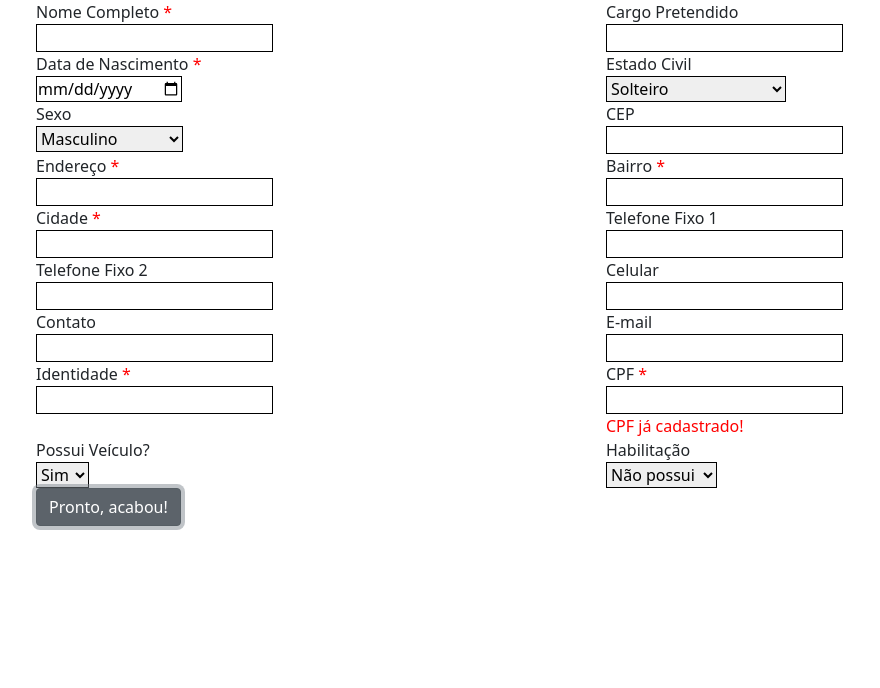
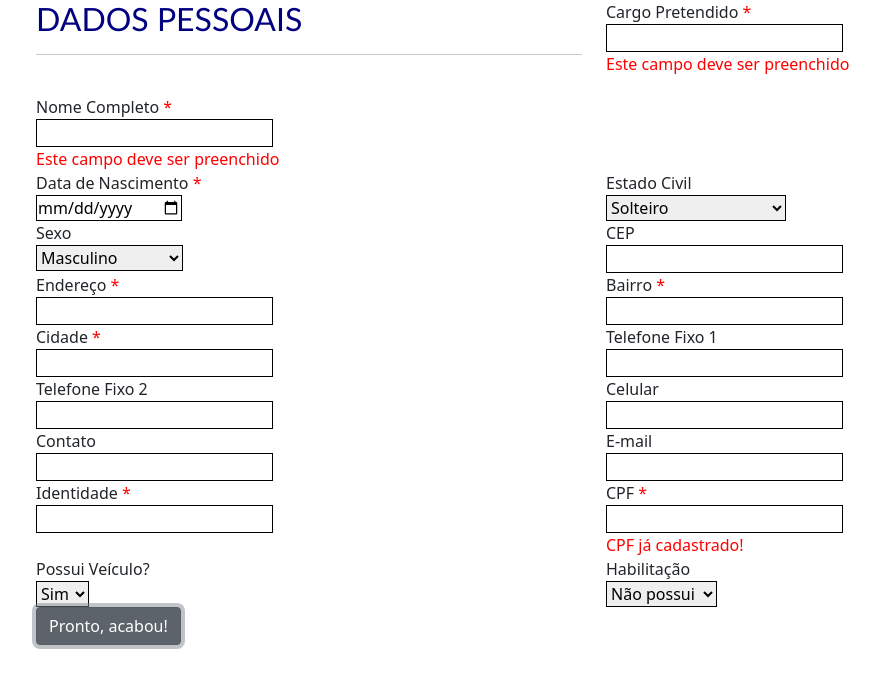
Before and after one commit to celamyrrha/front-star-tech, a React (Create React App) app: page / in a window 1280 px wide. Both pictures are taken after a click on the button "Pronto, acabou!". Shown: the top 688 px of the page, without its empty margins (46-926 px from the left). Built offline with nearby package versions, Linux system fonts and the light colour scheme; no server answers.

Commit message:
teste validação

```diff
--- a/src/App.js
+++ b/src/App.js
@@ -4,7 +4,10 @@ import axios from 'axios';
 import 'bootstrap/dist/css/bootstrap.min.css';
 import { Form, Button, Container, Col, Row } from 'reactstrap';
 
-
+const Subtitulo = styled.h2`
+  color: #000080;
+  font-family: 'Gill Sans', 'Gill Sans MT', Calibri, 'Trebuchet MS', sans-serif;
+`;
 const FormInput = styled.input`
 border: 1px solid;
 `;
@@ -36,6 +39,15 @@ const App = () => {
       }
 
     } catch (error) {
+      setNomeError(true);
+      setCargoError(true);
+      setDt_nascError(true);
+      setCepError(true);
+      setEnderecoError(true);
+      setBairroError(true);
+      setCidadeError(true);
+      setCelularError(true);
+      setEmailError(true);
       setCpfError(true);
     }
   };
@@ -62,28 +74,44 @@ const App = () => {
     errors: []
   });
 
-
+  const [nomeError, setNomeError] = useState(false);
+  const [cargoError, setCargoError] = useState(false);
+  const [dt_nascError, setDt_nascError] = useState(false);
+  const [cepError, setCepError] = useState(false);
+  const [enderecoError, setEnderecoError] = useState(false);
+  const [bairroError, setBairroError] = useState(false);
+  const [cidadeError, setCidadeError] = useState(false);
+  const [celularError, setCelularError] = useState(false);
+  const [emailError, setEmailError] = useState(false);
   const [cpfError, setCpfError] = useState(false);
 
+  useEffect(()=>{
+    console.log(form);
+  }, [form]);
 
   return (
     <Container>
     <Form>
       <Row>
     <Col>
+    <Subtitulo>DADOS PESSOAIS</Subtitulo>
+      <hr/>
+      <br/>
       <div>
         <label htmlFor="nome">Nome Completo <Red>*</Red></label><br />
         <FormInput onChange={(e) => {
           setForm({ ...form, nome: e.target.value });
-        }} value={form.nome}></FormInput>
+        }} value={form.nome} required></FormInput>
+        <ErrorSpan isError={nomeError}>Este campo deve ser preenchido</ErrorSpan>
       </div>
       </Col>
       <Col>
       <div>
-        <label htmlFor="cargo">Cargo Pretendido</label><br />
+        <label htmlFor="cargo">Cargo Pretendido <Red>*</Red></label><br />
         <FormInput onChange={(e) => {
           setForm({ ...form, cargo: e.target.value });
-        }} value={form.cargo}></FormInput>
+        }} value={form.cargo} required></FormInput>
+        <ErrorSpan isError={cargoError}>Este campo deve ser preenchido</ErrorSpan>
       </div>
       </Col>
       </Row>
```
